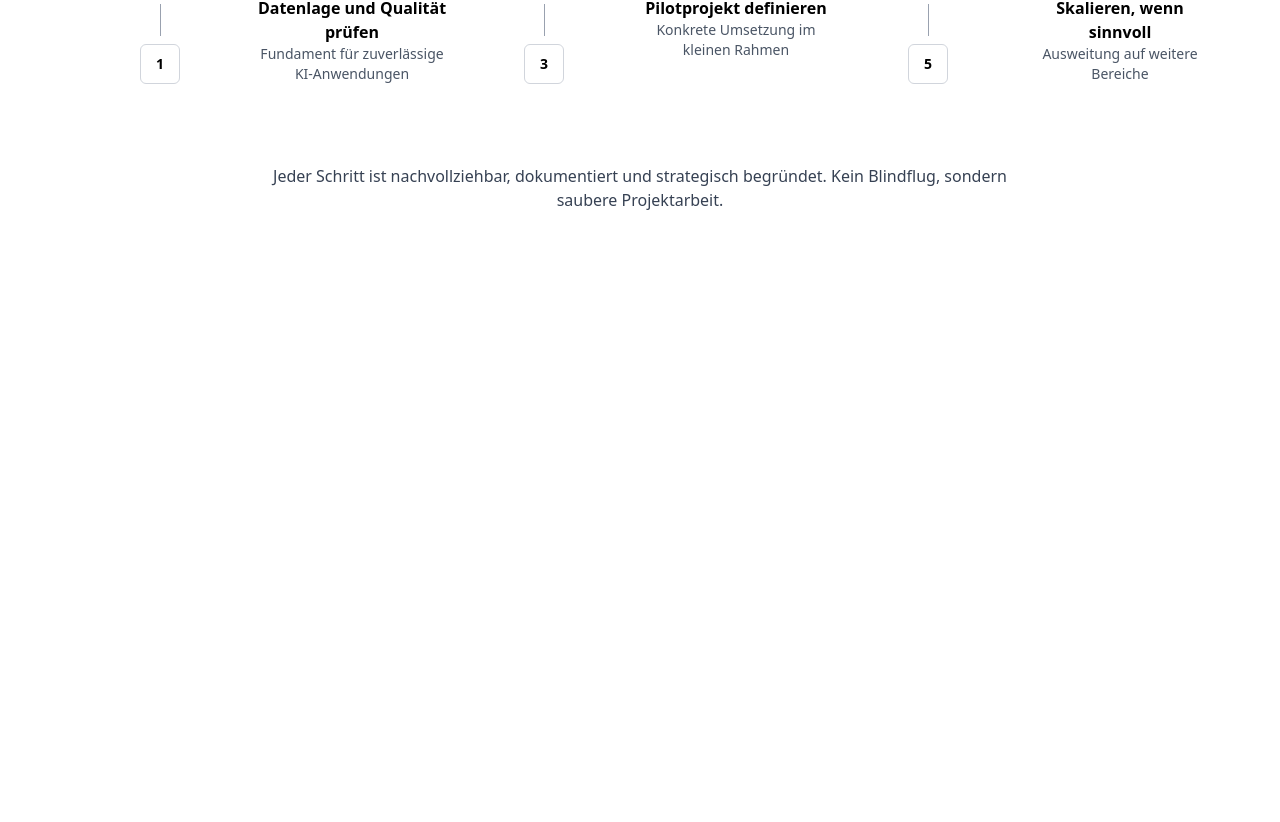
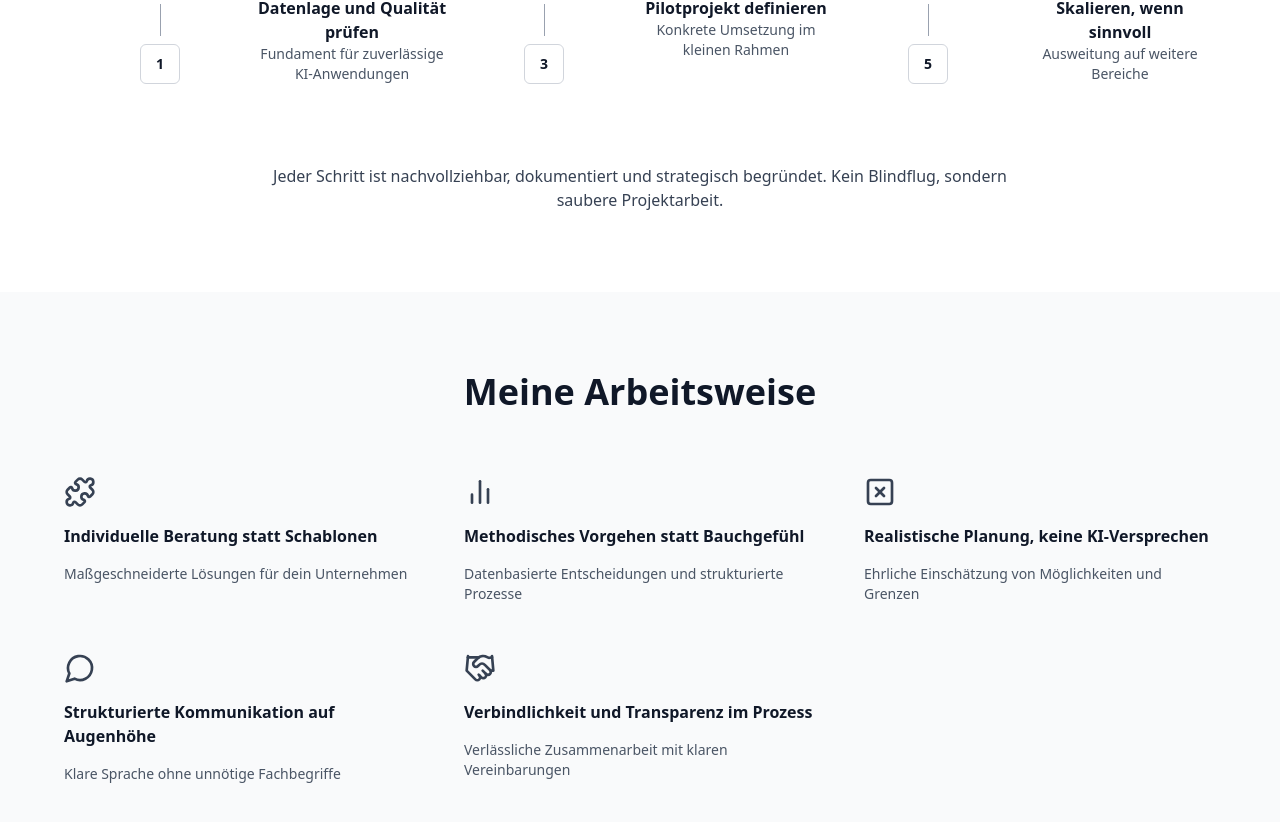
Before and after one commit to martenzoe/ki-navigator, a React (Vite) app: page / in a window 1280 px wide. Shown: the part 2226-3048 px from the top of the page. Before the commit the page ends 2518 px from the top, so only its background shows below. Built offline with nearby package versions, Linux system fonts and the light colour scheme.

Commit message:
Add 'My Method' section with icons using lucide-react

```diff
--- a/src/App.jsx
+++ b/src/App.jsx
@@ -1,13 +1,15 @@
 import Hero from "./sections/Hero";
 import Steps from "./sections/Steps";
 import Approach from "./sections/Approach";
+import Method from "./sections/Method";
 
 function App() {
   return (
-    <div>
+    <div className="font-sans antialiased text-gray-900">
       <Hero />
       <Steps />
       <Approach />
+      <Method />
     </div>
   );
 }
--- /dev/null
+++ b/src/sections/Method.jsx
@@ -0,0 +1,55 @@
+import {
+  Puzzle,
+  BarChart2,
+  XSquare,
+  MessageCircle,
+  Handshake,
+} from "lucide-react";
+
+const items = [
+  {
+    icon: <Puzzle className="w-8 h-8 text-gray-700" />,
+    title: "Individuelle Beratung statt Schablonen",
+    text: "Maßgeschneiderte Lösungen für dein Unternehmen",
+  },
+  {
+    icon: <BarChart2 className="w-8 h-8 text-gray-700" />,
+    title: "Methodisches Vorgehen statt Bauchgefühl",
+    text: "Datenbasierte Entscheidungen und strukturierte Prozesse",
+  },
+  {
+    icon: <XSquare className="w-8 h-8 text-gray-700" />,
+    title: "Realistische Planung, keine KI-Versprechen",
+    text: "Ehrliche Einschätzung von Möglichkeiten und Grenzen",
+  },
+  {
+    icon: <MessageCircle className="w-8 h-8 text-gray-700" />,
+    title: "Strukturierte Kommunikation auf Augenhöhe",
+    text: "Klare Sprache ohne unnötige Fachbegriffe",
+  },
+  {
+    icon: <Handshake className="w-8 h-8 text-gray-700" />,
+    title: "Verbindlichkeit und Transparenz im Prozess",
+    text: "Verlässliche Zusammenarbeit mit klaren Vereinbarungen",
+  },
+];
+
+export default function Method() {
+  return (
+    <section id="arbeitsweise" className="bg-[#F9FAFB] py-20 px-6">
+      <h2 className="text-2xl md:text-4xl font-semibold text-center mb-16">
+        Meine Arbeitsweise
+      </h2>
+
+      <div className="max-w-6xl mx-auto grid grid-cols-1 sm:grid-cols-2 md:grid-cols-3 gap-12">
+        {items.map((item, index) => (
+          <div key={index} className="flex flex-col items-start gap-4">
+            {item.icon}
+            <h3 className="text-base font-semibold">{item.title}</h3>
+            <p className="text-sm text-gray-600">{item.text}</p>
+          </div>
+        ))}
+      </div>
+    </section>
+  );
+}
```
